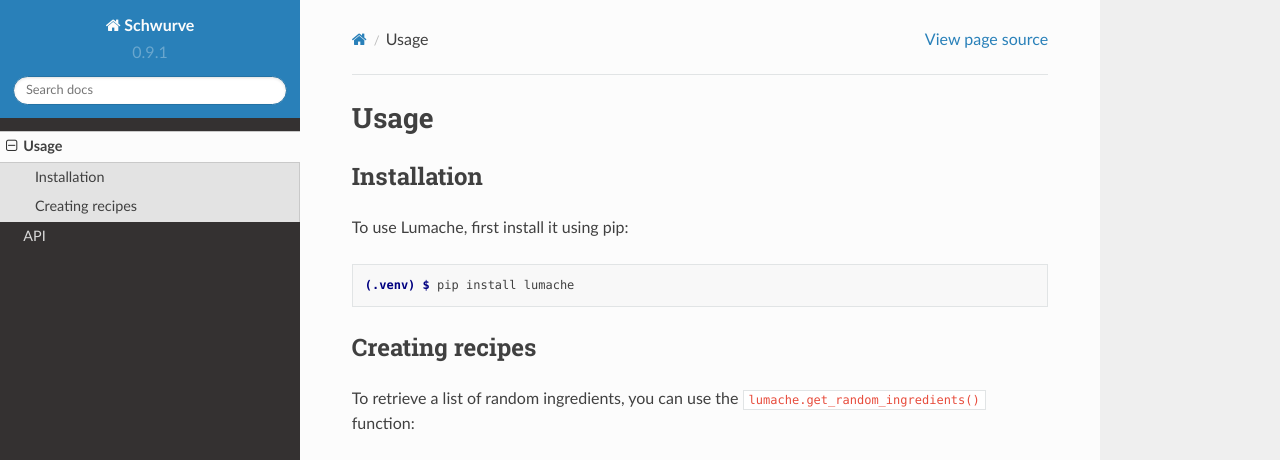
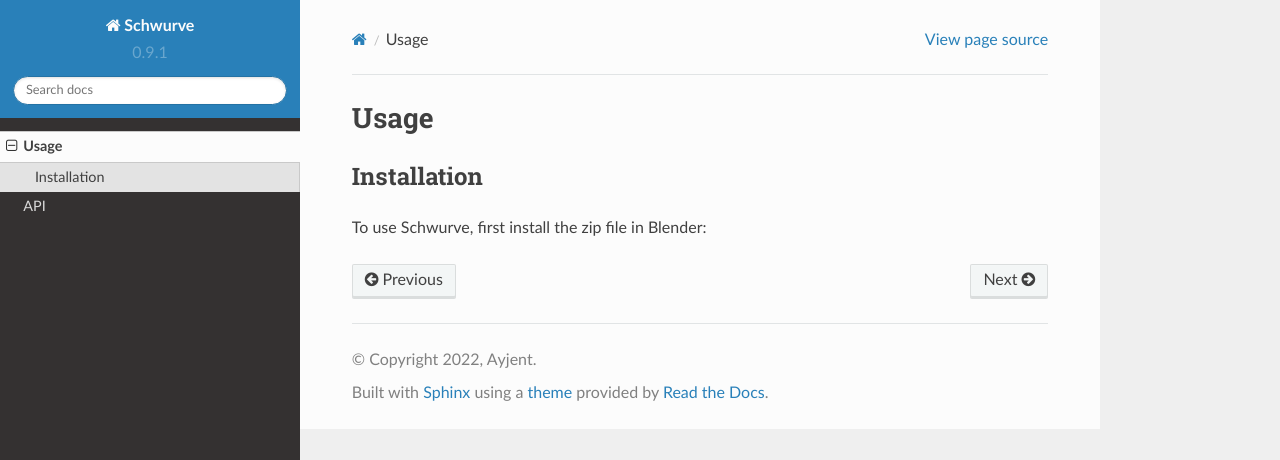
Before and after one commit to Ayjent/SchwurveTest, a Sphinx documentation site: the page built from docs/source/usage.rst, in a window 1280 px wide and 1095 px high. Shown: the top 460 px of the window. Built offline with Sphinx 7.4.7 and the Read the Docs theme 2.0.0, drawn with Linux system fonts in a browser that asks for light colours; some of the changed text lies outside the part shown; grey boxes are pictures that could not be loaded.

Commit message:
Update usage.rst

```diff
--- a/docs/source/usage.rst
+++ b/docs/source/usage.rst
@@ -6,28 +6,4 @@
 Installation
 ------------
 
-To use Lumache, first install it using pip:
-
-.. code-block:: console
-
-   (.venv) $ pip install lumache
-
-Creating recipes
-----------------
-
-To retrieve a list of random ingredients,
-you can use the ``lumache.get_random_ingredients()`` function:
-
-.. autofunction:: lumache.get_random_ingredients
-
-The ``kind`` parameter should be either ``"meat"``, ``"fish"``,
-or ``"veggies"``. Otherwise, :py:func:`lumache.get_random_ingredients`
-will raise an exception.
-
-.. autoexception:: lumache.InvalidKindError
-
-For example:
-
->>> import lumache
->>> lumache.get_random_ingredients()
-['shells', 'gorgonzola', 'parsley']
+To use Schwurve, first install the zip file in Blender:
```
